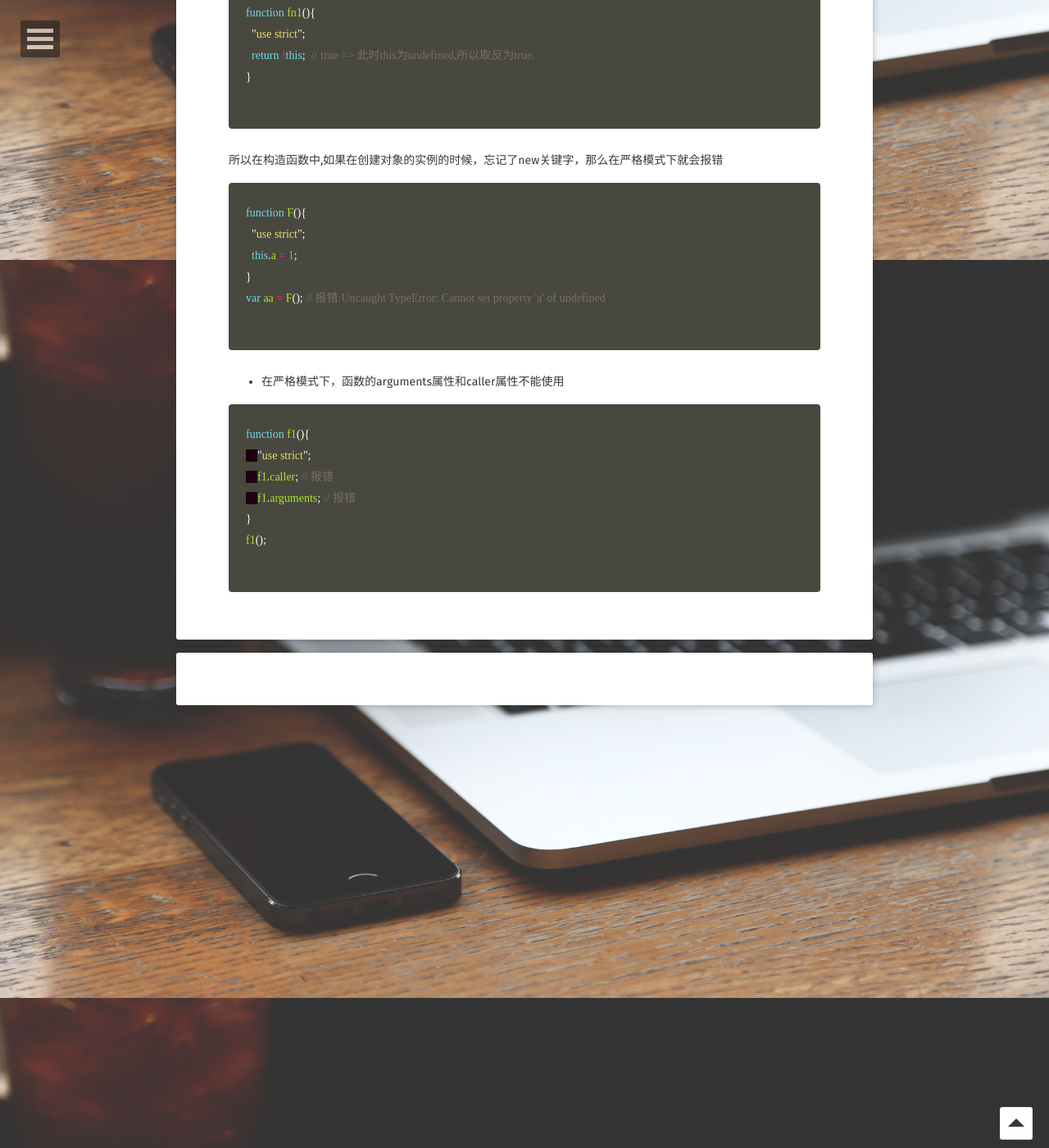
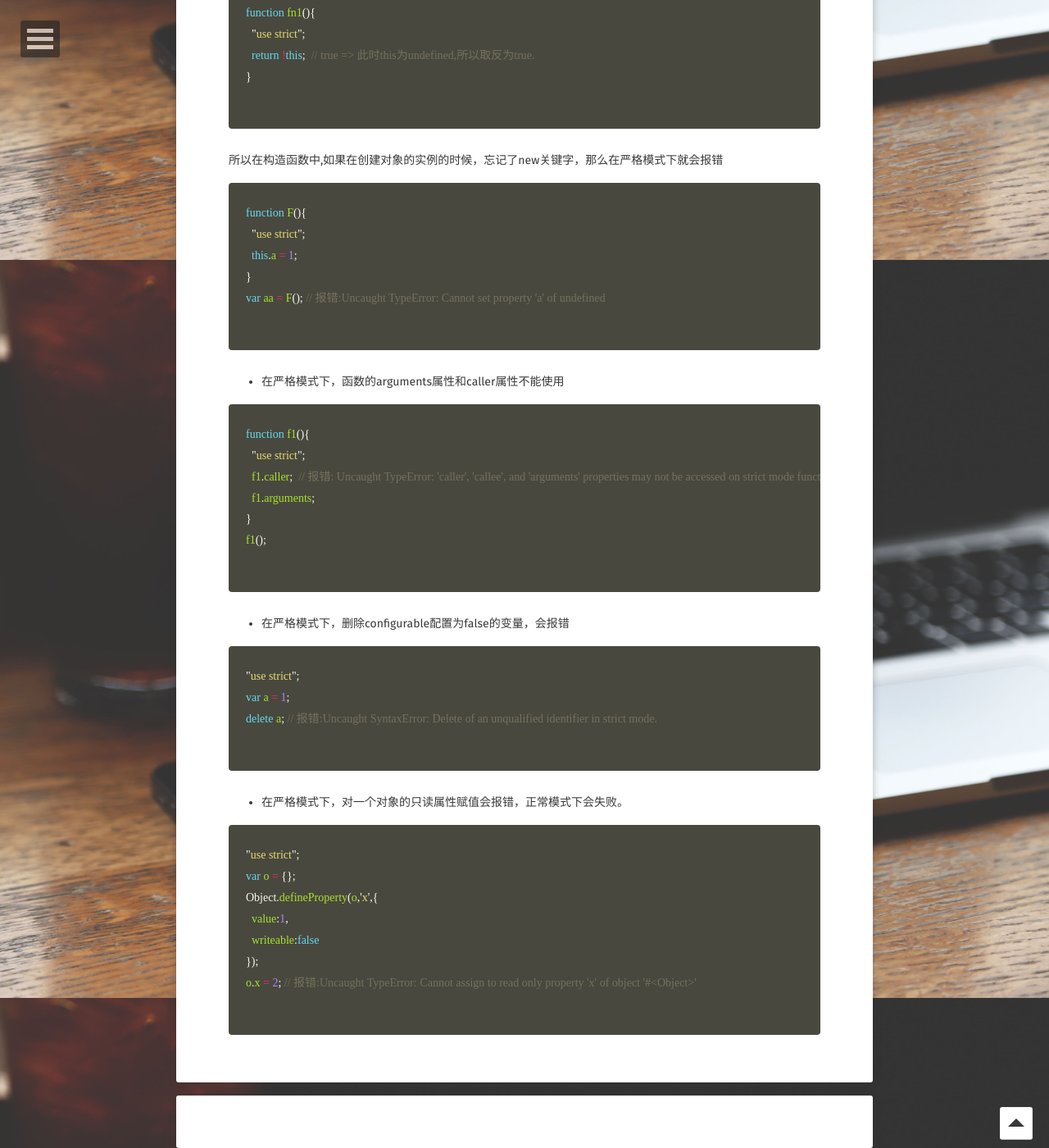
Before and after one commit to xcs-go/xcs.github.io, a Jekyll site: the page built from _posts/2017-10-10-strict-mode.md, in a window 1280 px wide and 1400 px high, scrolled down 2383 px. Shown: the whole window at 82% size. Built offline with Jekyll 4.4.1, drawn with Linux system fonts in a browser that asks for light colours; some web fonts are replaced; comment, search, counter and statistics services are not loaded.

Commit message:
严格模式

```diff
--- a/_posts/2017-10-10-strict-mode.md
+++ b/_posts/2017-10-10-strict-mode.md
@@ -94,9 +94,27 @@ category: javascript
   - 在严格模式下，函数的arguments属性和caller属性不能使用
   {% highlight javascript %}
   function f1(){
-  　"use strict";
-  　f1.caller; // 报错
-  　f1.arguments; // 报错
+    "use strict";
+    f1.caller;  // 报错: Uncaught TypeError: 'caller', 'callee', and 'arguments' properties may not be accessed on strict mode functions or the arguments objects for calls to them
+    f1.arguments;
   }
   f1();
   {% endhighlight %}
+
+  - 在严格模式下，删除configurable配置为false的变量，会报错
+  {% highlight javascript %}
+  "use strict";
+  var a = 1;
+  delete a; // 报错:Uncaught SyntaxError: Delete of an unqualified identifier in strict mode.
+  {% endhighlight %}
+
+  - 在严格模式下，对一个对象的只读属性赋值会报错，正常模式下会失败。
+  {% highlight javascript %}
+  "use strict";
+  var o = {};
+  Object.defineProperty(o,'x',{
+    value:1,
+    writeable:false
+  });
+  o.x = 2; // 报错:Uncaught TypeError: Cannot assign to read only property 'x' of object '#<Object>'
+  {% endhighlight %}
```
